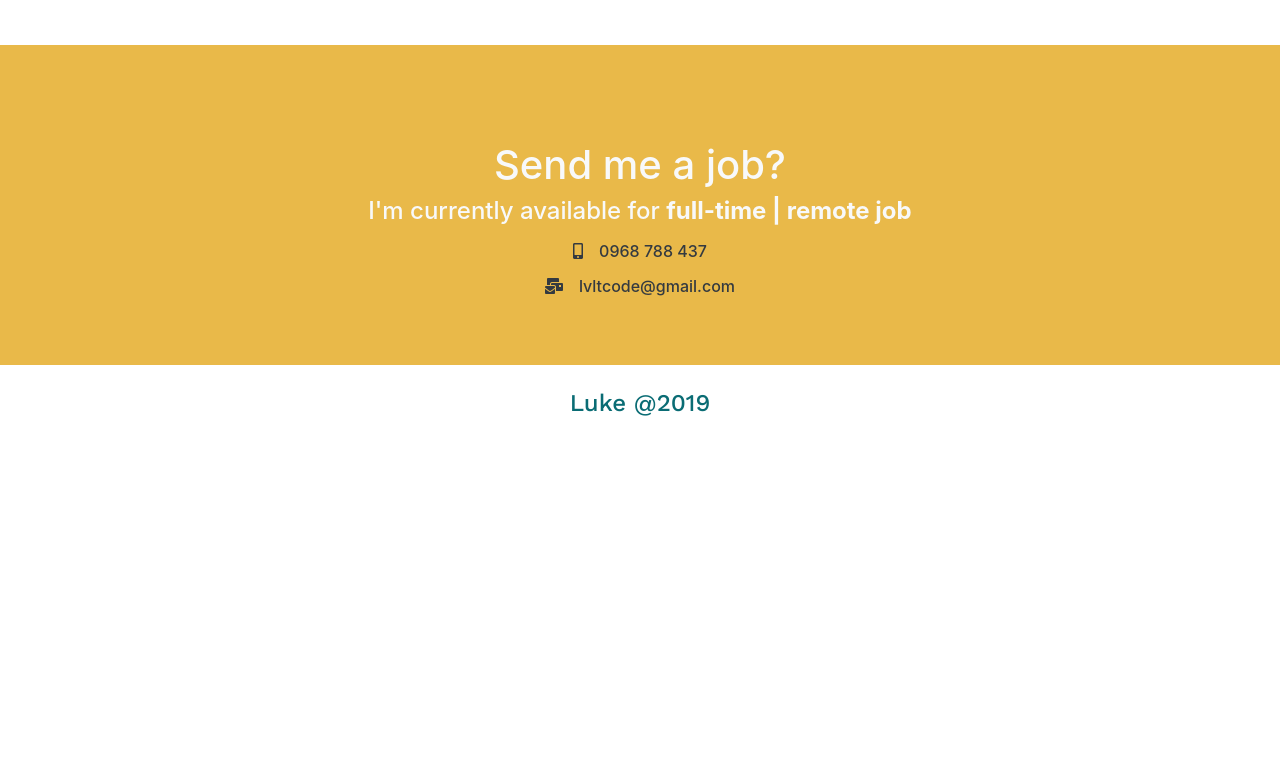
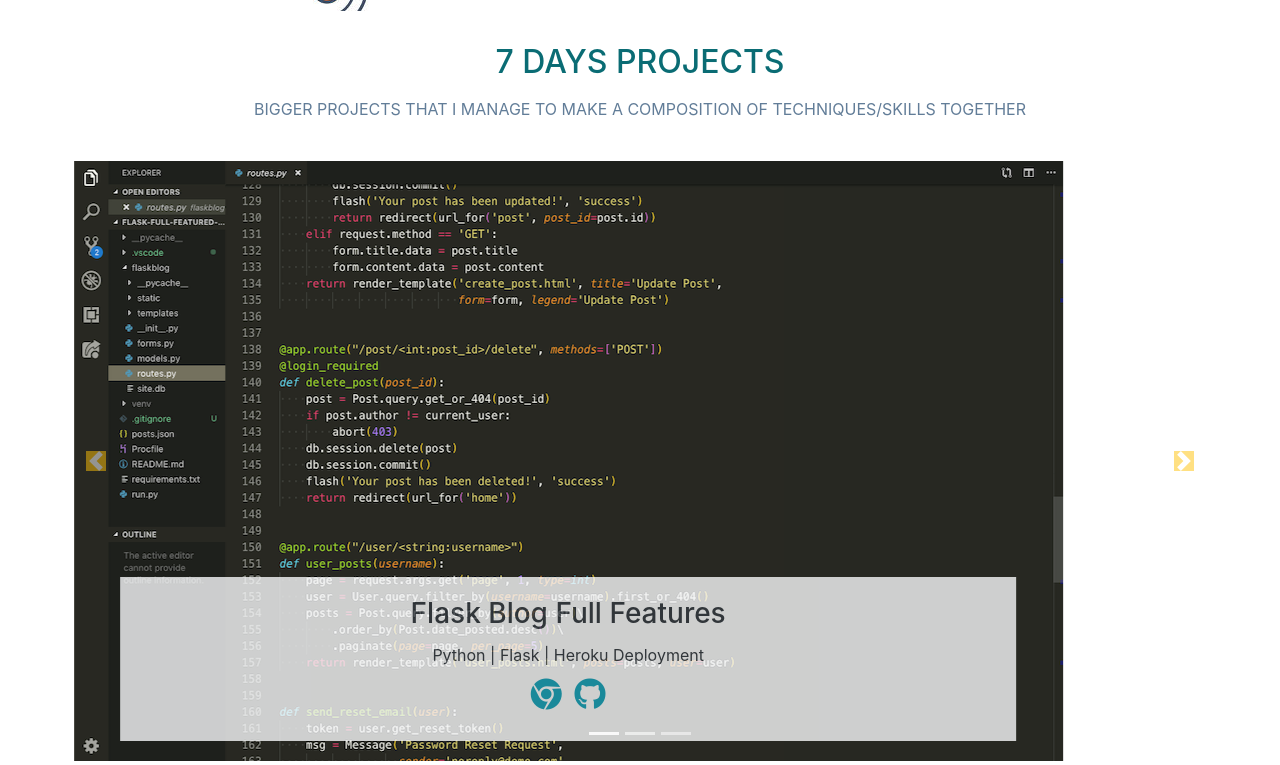
Before and after one commit to lvltcode/portfolio-v2, a plain HTML site: page index.html in a window 1280 px wide. Shown: the part 2640-3405 px from the top of the page. Before the commit the page ends 3082 px from the top, so only its background shows below. Drawn offline with nearby package versions, Linux system fonts and the light colour scheme.

Commit message:
add carousel for bigger projects showing

```diff
--- a/css/style.css
+++ b/css/style.css
@@ -1,8 +1,8 @@
 :root {
-  --primary-color: #0A6C74;
-  --hover-color: #14919B;
+  --primary-color: #0a6c74;
+  --hover-color: #14919b;
   --dark-color: #141414;
-  --light-color: #BCCCDC;
+  --light-color: #bcccdc;
 }
 
 * {
@@ -12,8 +12,7 @@
 }
 
 body {
-    font-family: 'Work Sans', sans-serif;
-
+  font-family: "Work Sans", sans-serif;
 }
 h1,
 h2,
@@ -27,12 +26,12 @@ ul {
   list-style: none;
 }
 
-img {
+/* img {
     width: 18vw;
-}
+} */
 
 .nav {
-  font-family: 'Work Sans', sans-serif;
+  font-family: "Work Sans", sans-serif;
 }
 
 .nav > img {
@@ -68,7 +67,7 @@ li .nav-link:hover {
 
 .fab {
   padding: 0.1em 0.2em;
-  color:#0A6C74;
+  color: #0a6c74;
 }
 
 .fab:hover {
@@ -76,8 +75,6 @@ li .nav-link:hover {
   color: var(--hover-color);
   transform: scale(1.1);
 }
-
-
 
 /*** skill ***/
 .skill {
@@ -125,10 +122,10 @@ li .nav-link:hover {
 }
 
 .project {
-  font-family: 'Work Sans', sans-serif;
+  font-family: "Work Sans", sans-serif;
 }
 .project-head {
-color: #627D98;
+  color: #627d98;
   margin: auto;
   padding: 1rem 2rem;
   text-transform: uppercase;
@@ -148,17 +145,17 @@ text-transform: uppercase;
 .card:hover {
   transform: scale(1.1);
   opacity: 0.8;
-  z-index:1;
-  box-shadow: #14919B;
+  z-index: 1;
+  box-shadow: #14919b;
 }
 
 /* footer */
 footer {
-  font-family: 'Work Sans', sans-serif;
+  font-family: "Work Sans", sans-serif;
 }
 
 .footer-bg {
-  background: #E9B949;
+  background: #e9b949;
 }
 
 .contact {
@@ -178,7 +175,7 @@ footer {
 /* scroll */
 
 .scrollbar {
-  background: #BCCCDC;
+  background: #bcccdc;
   height: 45em;
   width: 100%;
   overflow-y: scroll;
@@ -187,3 +184,9 @@ footer {
 .force-overflow {
   min-height: 45em;
 }
+
+/* carousel */
+
+.carousel-caption {
+  opacity: 0.8;
+}
--- a/index.html
+++ b/index.html
@@ -261,6 +261,63 @@
             <div class='row justify-content-center pt-5 mt-2'>
               <img src="img/programming-2.jpg" style="width: 670px;"/>
             </div>
+            <div class="project-head">
+                <h2 class="text-center pt-3 mb-3">7 days Projects</h2>
+                <p class="text-center tag-line mb-4">Bigger projects that I manage to make a composition of techniques/skills together</p>
+            </div>
+            <div class="bd-example">
+              <div id="carouselExampleCaptions" class="carousel slide" data-ride="carousel">
+                <ol class="carousel-indicators">
+                  <li data-target="#carouselExampleCaptions" data-slide-to="0" class="active"></li>
+                  <li data-target="#carouselExampleCaptions" data-slide-to="1"></li>
+                  <li data-target="#carouselExampleCaptions" data-slide-to="2"></li>
+                </ol>
+                <div class="carousel-inner">
+                  <div class="carousel-item active">
+                    <img src="./img/projects/project1.png" class="d-block m-auto text-warning" alt="project 1">
+                    <div class="carousel-caption d-none d-md-block bg-light">
+                      <h3 class='text-dark pb-1'>Flask Blog Full Features</h3>
+                      <p class='m-auto text-dark'>Python | Flask | Heroku Deployment</p>
+                      <div class='d-flex justify-content-center my-2'>
+                          <a target="_blank" href="https://flask-full-features-blog.herokuapp.com/"><i class="fab fa-chrome fa-2x text-info"></i></a>
+                        <a target="_blank" href="https://github.com/lvltcode/flask-full-featured-web-app"><i class="fab fa-github fa-2x text-info"></i></i></a>
+                      </div>
+                      </div>
+                  </div>
+                  <div class="carousel-item">
+                    <img src="./img/projects/project2.png" class="d-block m-auto" alt="project 2">
+                  <div class="carousel-caption d-none d-md-block bg-dark">
+                    <h3 class='text-warning pb-1'>Responsive Portfolio with SASS</h3>
+                    <p class='m-auto text-warning'>SASS/SCSS/Deployment with Git Pages</p>
+                    <div class='d-flex justify-content-center my-2'>
+                        <a target="_blank" href="https://lvltcode.github.io/Responsive-portfolio-website"><i class="fab fa-chrome fa-2x text-warning"></i></a>
+                      <a target="_blank" href="hhttps://github.com/lvltcode/Responsive-portfolio-website"><i class="fab fa-github fa-2x text-warning"></i></i></a>
+                    </div>
+                  </div>
+                  </div>
+                  <div class="carousel-item">
+                    <img src="./img/projects/project1.png" class="d-block m-auto text-warning" alt="project 1">
+                    <div class="carousel-caption d-none d-md-block bg-light">
+                      <h3 class='text-dark pb-1'>Flask Blog Full Features</h3>
+                      <p class='m-auto text-dark'>Python | Flask | Heroku Deployment</p>
+                      <div class='d-flex justify-content-center my-2'>
+                          <a target="_blank" href="https://flask-full-features-blog.herokuapp.com/"><i class="fab fa-chrome fa-2x text-info"></i></a>
+                        <a target="_blank" href="https://github.com/lvltcode/flask-full-featured-web-app"><i class="fab fa-github fa-2x text-info"></i></i></a>
+                      </div>
+
+                    </div>
+                  </div>
+                </div>
+                <a class="carousel-control-prev" href="#carouselExampleCaptions" role="button" data-slide="prev">
+                  <span class="carousel-control-prev-icon bg-warning" aria-hidden="true"></span>
+                  <span class="sr-only">Previous</span>
+                </a>
+                <a class="carousel-control-next" href="#carouselExampleCaptions" role="button" data-slide="next">
+                  <span class="carousel-control-next-icon bg-warning" aria-hidden="true"></span>
+                  <span class="sr-only">Next</span>
+                </a>
+              </div>
+            </div>
       <div class='container-fluid footer-bg'>
         <div class='row mt-5'></div>
         <div class="container contact">
```
Also changed, not shown: img/ftm-site.png (deleted), img/profile-pic.jpg (deleted), img/projects/project1.png (added), img/projects/project2.png (added). Lines whose indentation alone changed are shown as unchanged.
